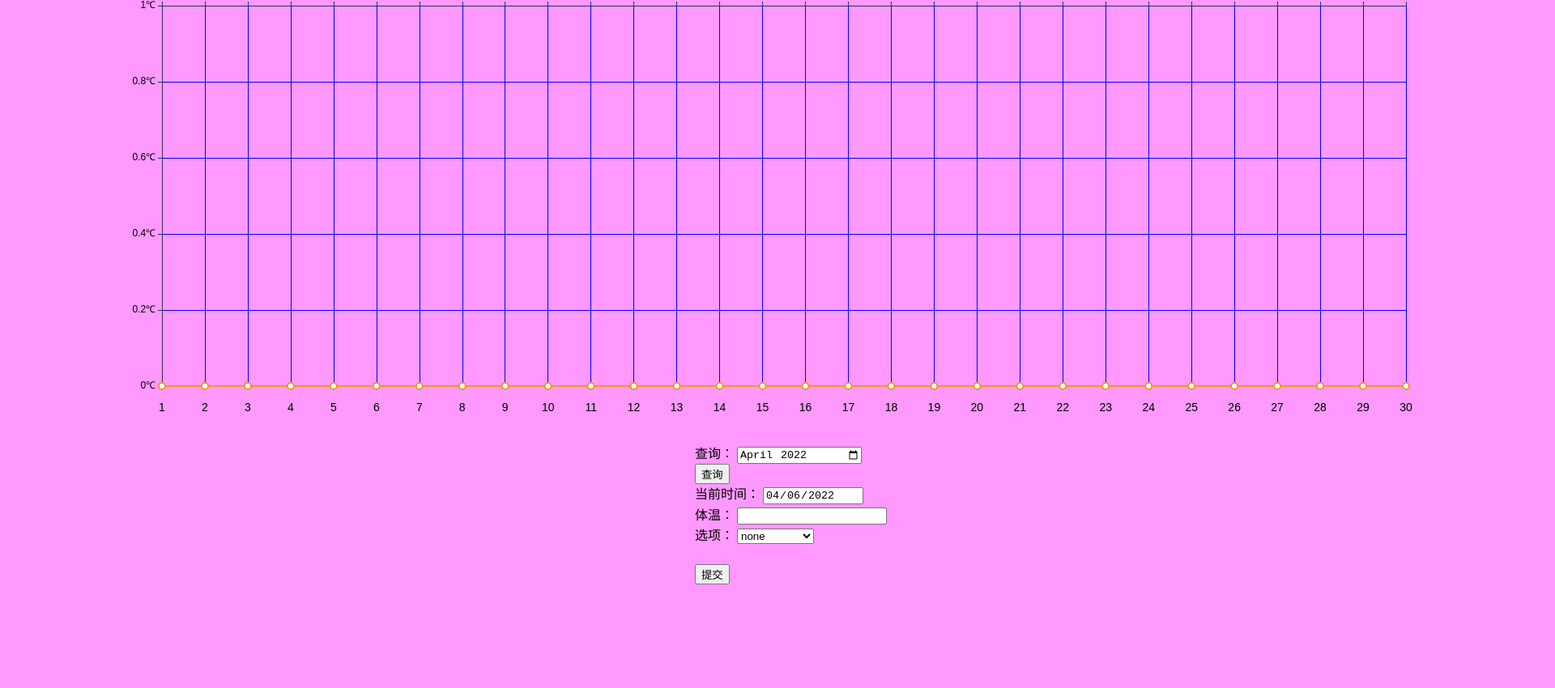
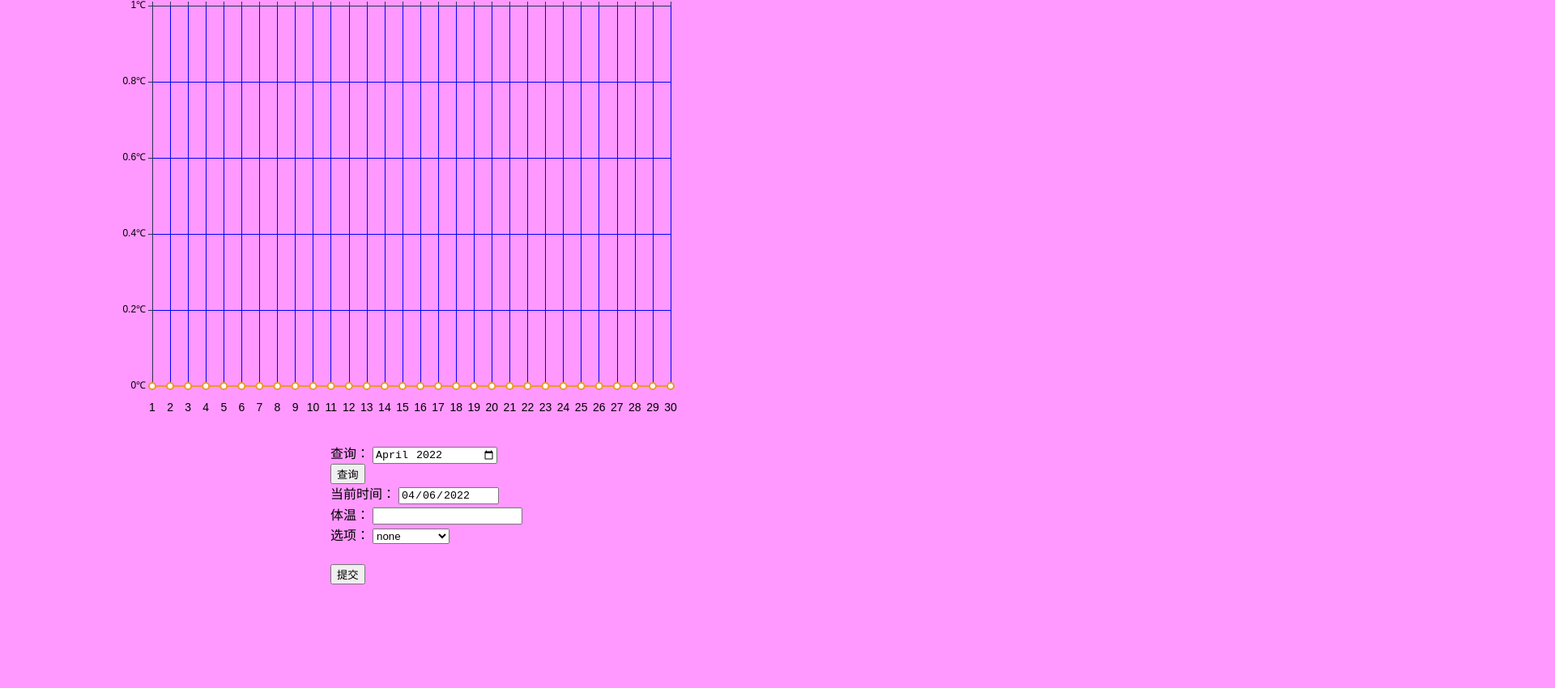
Before and after one commit to wzhjason/child, a plain HTML site: page child/index.html in a window 1280 px wide. Shown: the part 61-911 px from the top of the page at 81% size, 1920 px wide, since content can reach past the window. Drawn offline with Linux system fonts and the light colour scheme.

Commit message:
Add files via upload

```diff
--- a/child/css/style.css
+++ b/child/css/style.css
@@ -1,12 +1,14 @@
 /* CSS Document */
 body{
 	background-color: #F9F;
-	width: 1920px;
-	height: 1080px;
+	width: 800px;
+	height: 1136px;
 }
 .tw_style{
 	height:600px;
 	width:auto;
+	position:relative;
+	left:100px;
 }
 .jl_style{
 	height:300px;
@@ -16,15 +18,15 @@ body{
 	height:50px;
 	width:250px;
 	position:relative;
-	left:850px;
+	left:400px;
 }
 .from2{
 	height:100px;
 	width:250px;
 	position:relative;
-	left:850px;
+	left:400px;
 }
 #submit{
 	position:relative;
-	left:850px;
+	left:400px;
 }
--- a/child/js/index.js
+++ b/child/js/index.js
@@ -34,6 +34,7 @@ function init(){
 
 function query(){
 	createLeftE6();
+	alert("查询完成")
 }
 
 function getData(key){
@@ -55,6 +56,7 @@ function submit(){
 		};
 	para = JSON.stringify(para);
 	save(key, para);
+	alert("提交成功");
 }
 
 function createLeftE6(){
```
